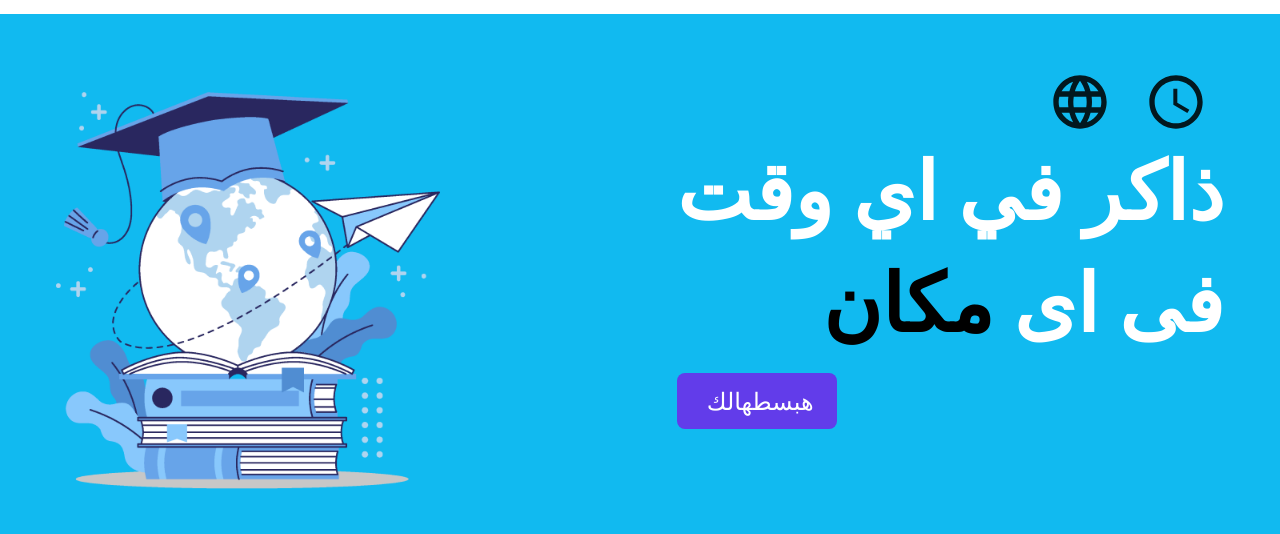
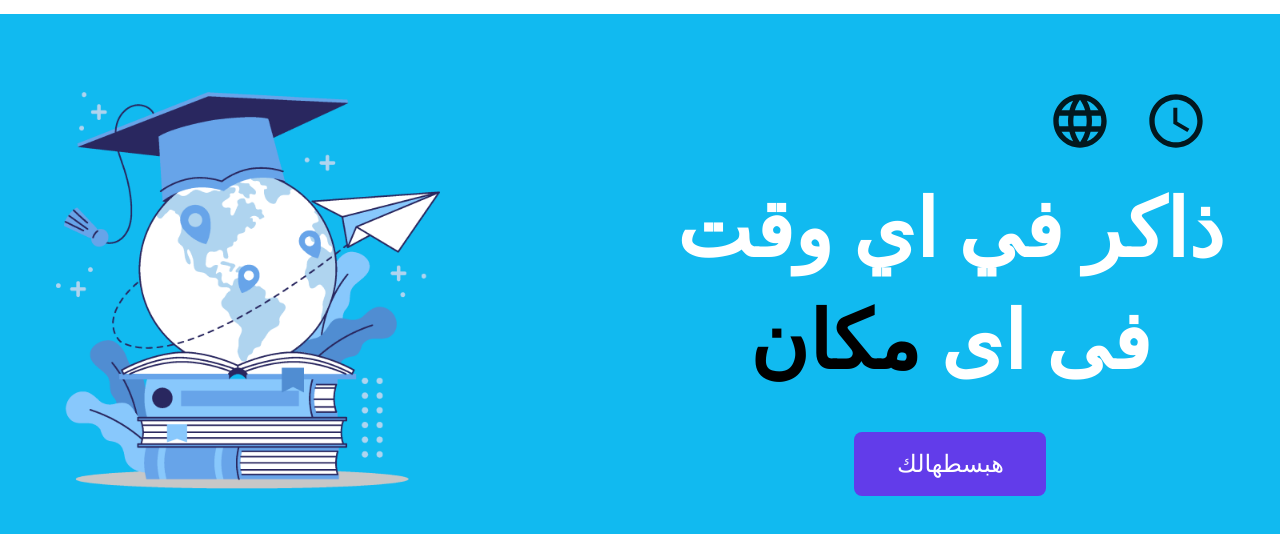
Before and after one commit to yo955/E-learning, a React (Vite) app: page / in a window 1280 px wide. Shown: the part 4666-5200 px from the top of the page. Built offline with nearby package versions, Linux system fonts and the light colour scheme.

Commit message:
lastresponsive

```diff
--- /dev/null
+++ b/src/css/SelectTextFields.css
@@ -0,0 +1,5 @@
+@media (max-width:768px) {
+    #text-fields{
+        width: 100% !important;
+    }
+}
--- a/src/css/Study.css
+++ b/src/css/Study.css
@@ -10,22 +10,22 @@ h2 span{
   color: "rgb(254 215 0)";
 }
 .btn-mui{
-  background-color: rgb(98 60 234) ;
+  background-color: #623cea ;
   color: white ;
-  width: 10rem ;
-  height: 3.5rem ;
+  width: 12rem ;
+  height: 4rem ;
   font-size:1.5rem ;
+  margin: 0 auto;
+  display: block;
+  transition: all ease 0.5s;
+  border: none;
+  outline: none;
 }
-@media (min-width:768px) {
-  .container-sm {
-    padding: 0 1.5rem;
-    width: 95%;
-    margin: 0 auto;
-    display: flex;
-    align-items: center;
-    justify-content: space-between;
-  }
+.btn-mui:hover{
+  scale: 1.1;
+  border: #623cea 1px solid;
 }
+
 @media (max-width:767px) {
   #study-section{
     height: auto !important;
@@ -73,6 +73,22 @@ h2 span{
     margin: 0 auto;
     font-size: 2.5rem;
 }
+}
+@media (min-width:768px) {
+  .container-sm {
+    padding: 0 1.5rem;
+    width: 95%;
+    margin: 0 auto;
+    display: flex;
+    align-items: center;
+    justify-content: space-between;
+  }.content{
+    display: grid;
+    grid-template-rows: repeat(3, 1fr);
+    justify-content: center;
+    align-items: center;
   }
-
+  .content .right ,.icons {
+    text-align: center;
+  }
 }
```
